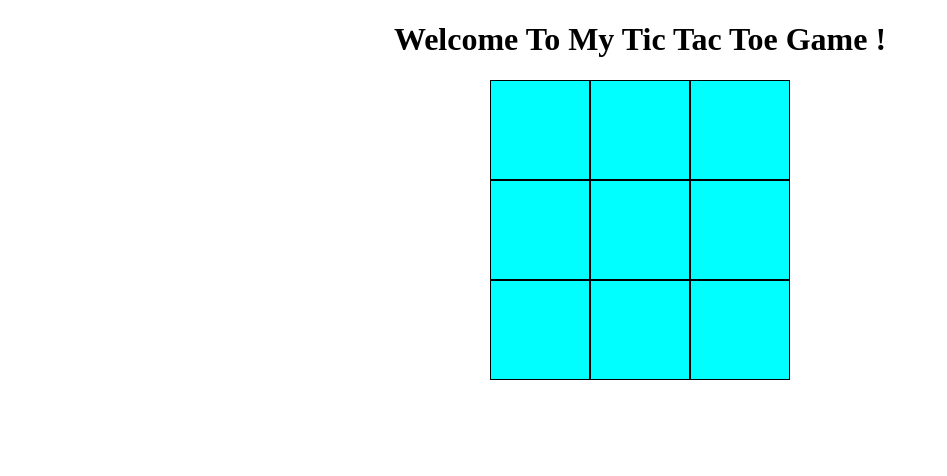
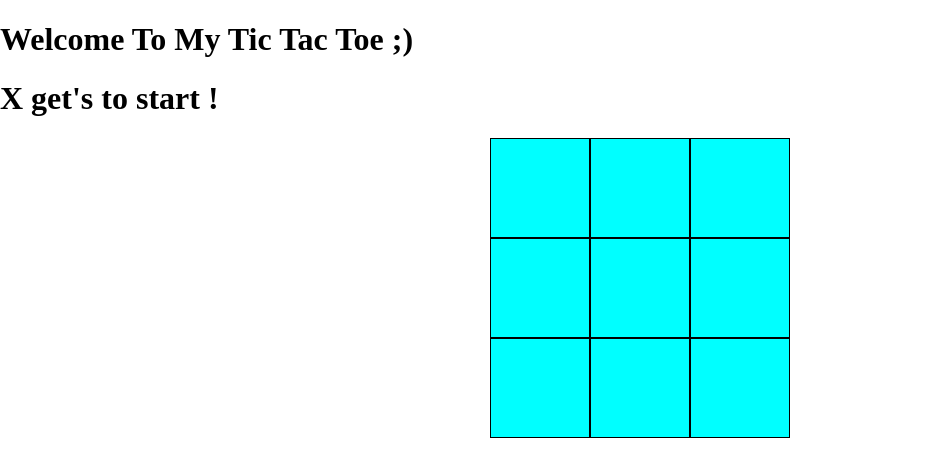
Before and after one commit to puthran28/tictactoe-js, a plain HTML site: page index.html in a window 1280 px wide. Shown: the whole page, without its empty margins (0-947 px from the left). Drawn offline with Linux system fonts and the light colour scheme.

Commit message:
Update index.html

```diff
--- a/index.html
+++ b/index.html
@@ -9,7 +9,9 @@
   <title>Document</title>
 </head>
 <body>
-  <center><h1>Welcome To My Tic Tac Toe Game !</h1></center>
+  <h1>Welcome To My Tic Tac Toe ;)</h1>
+
+  <h1><div id="message">X get's to start !</div><h1>
 
   <div class="board" id="board">
     <div class="cell" data-cell></div>
```
